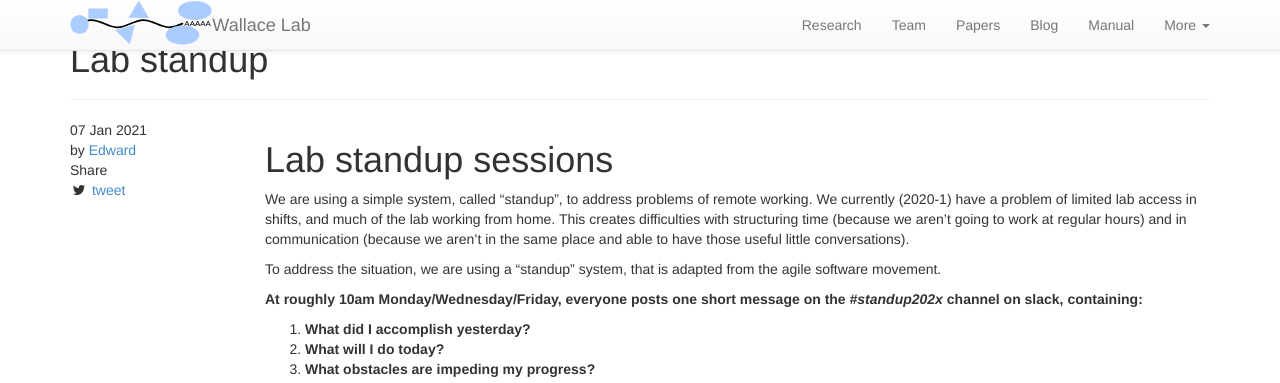
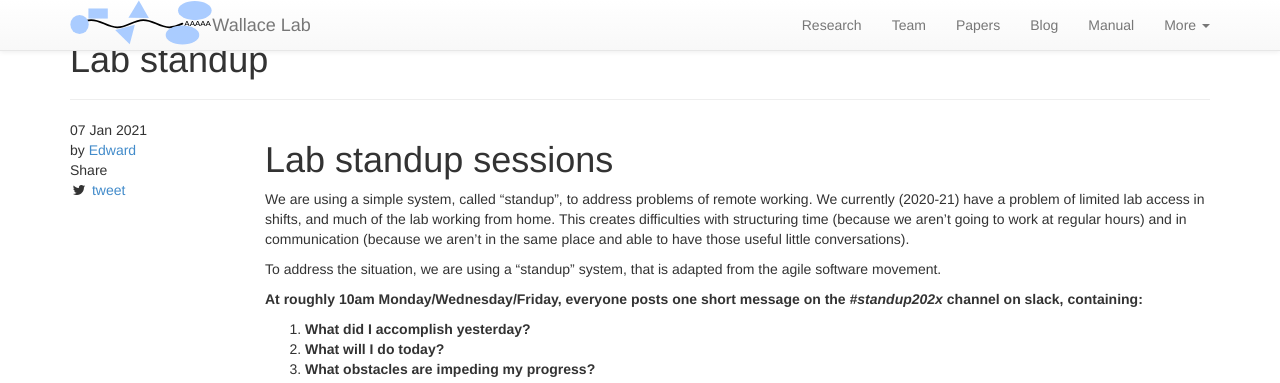
Before and after one commit to swinterbourne/ewallace.github.io, a Jekyll site: the page built from manual/_posts/2021-01-07-standup.md, in a window 1280 px wide and 900 px high. Shown: the top 383 px of the window. Built offline with Jekyll 4.4.1, drawn with Linux system fonts in a browser that asks for light colours; nearby versions of some CDN libraries; some of the changed text lies outside the part shown.

Commit message:
who does standups?

```diff
--- a/manual/_posts/2021-01-07-standup.md
+++ b/manual/_posts/2021-01-07-standup.md
@@ -11,7 +11,7 @@ tags: [labmanual, meetings, newstart]
 # Lab standup sessions
 
 We are using a simple system, called "standup", to address problems of remote working.
-We currently (2020-1) have a problem of limited lab access in shifts, and much of the lab working from home.
+We currently (2020-21) have a problem of limited lab access in shifts, and much of the lab working from home.
 This creates difficulties with structuring time (because we aren't going to work at regular hours) and in communication (because we aren't in the same place and able to have those useful little conversations).
 
 To address the situation, we are using a "standup" system, that is adapted from the agile software movement.
```
Also changed, not shown: other parts of manual/_posts/2021-01-07-standup.md (+9 -1 lines).
